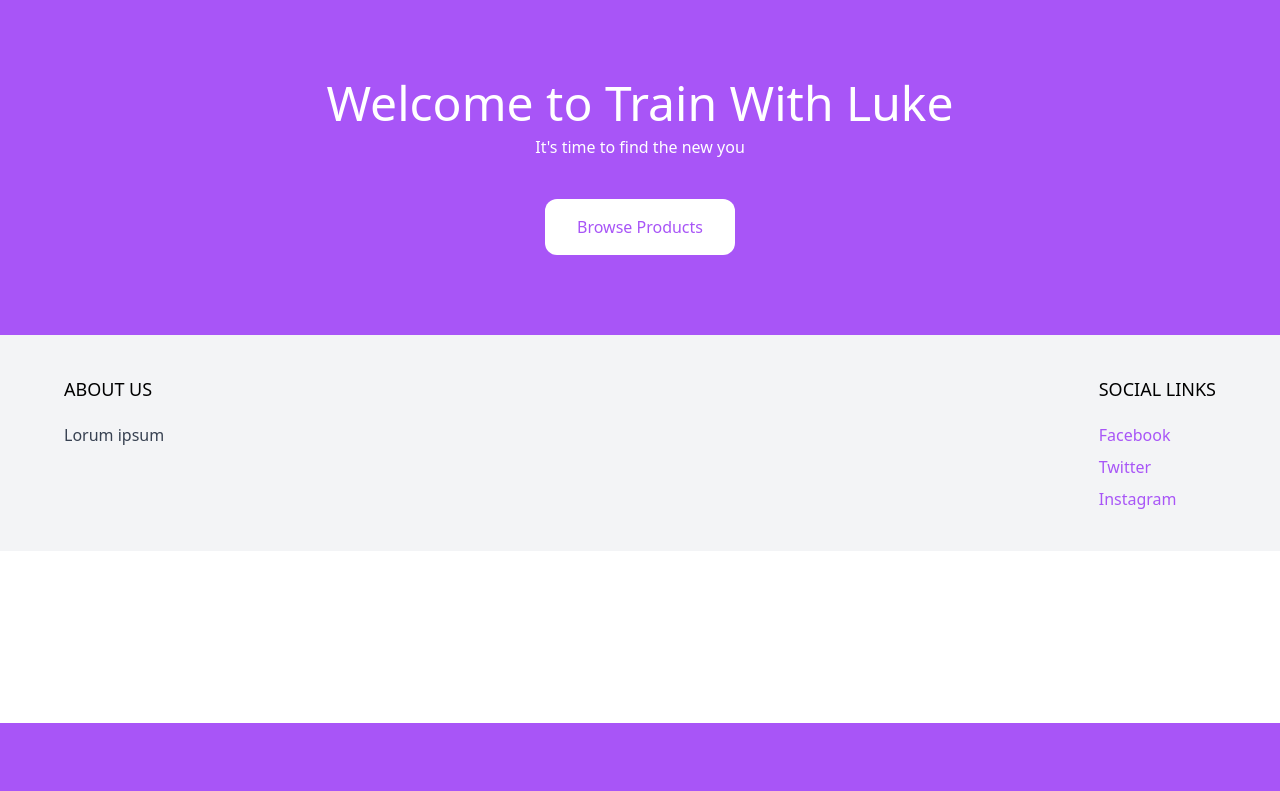
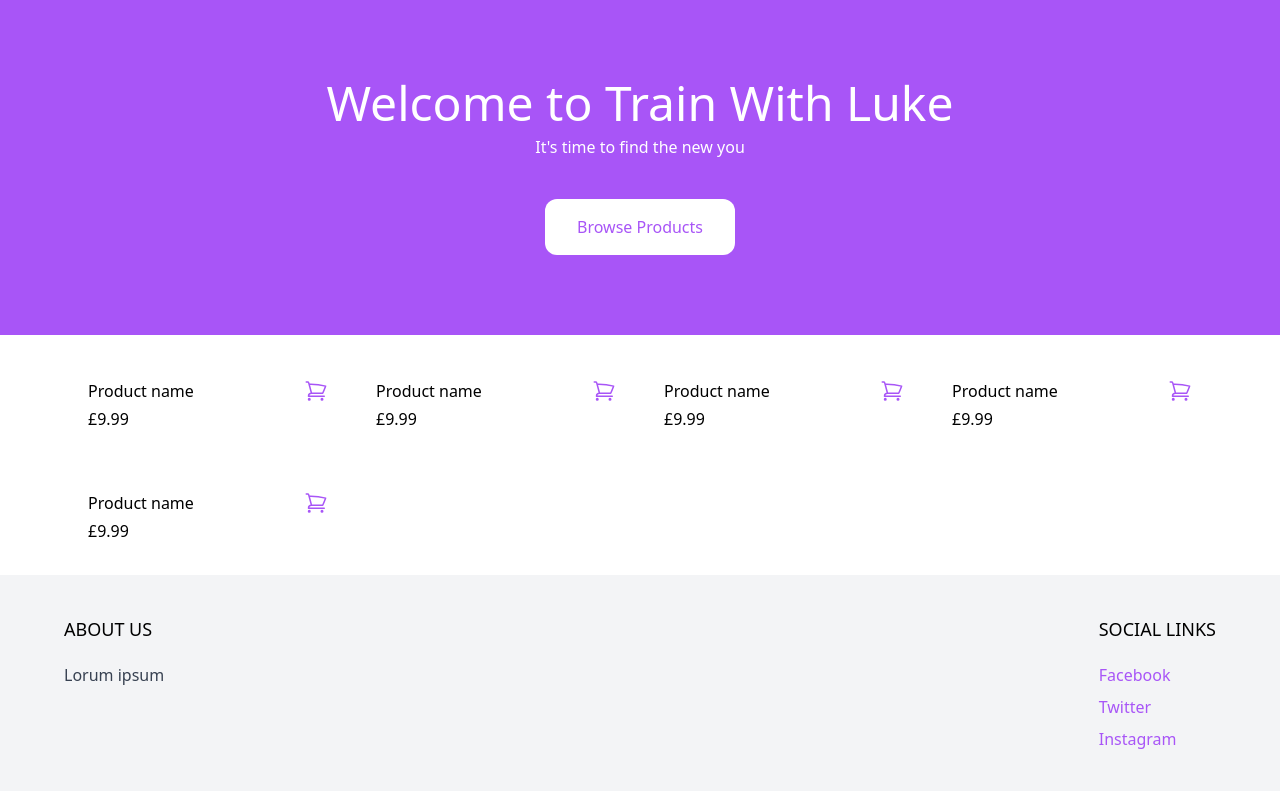
Before and after one commit to Trollope91/milestone-four, a Django app: page / in a window 1280 px wide. Shown: the part 77-868 px from the top of the page. Before the commit the page ends 800 px from the top, so only its background shows below. Run offline with Django 4.2, Linux system fonts and the light colour scheme; some libraries are stand-ins or nearby versions.

Commit message:
Add front page html and products list

```diff
--- a/trainwithluke/core/templates/core/base.html
+++ b/trainwithluke/core/templates/core/base.html
@@ -35,15 +35,8 @@
             </nav>
 
             <main>
-                <header class="px-6 py-10 lg:py-20 bg-purple-500">
-                    <div class="max-w-3xl mx-auto text-center">
-                        <p class="mb-2 text-3xl lg:text-5xl text-white">Welcome to Train With Luke</p>
-
-                        <p class="mb-10 text-white">It's time to find the new you</p>
-
-                        <a href="a" class="inline-block px-8 py-4 rounded-xl bg-white text-purple-500 hover:bg-gray-200">Browse Products</a>
-                    </div>
-
+                {% block content %}
+                {% endblock %}
             </main>
 
     <footer class="bg-gray-100">
--- /dev/null
+++ b/trainwithluke/core/templates/core/frontpage.html
@@ -0,0 +1,101 @@
+{% extends 'core/base.html' %}
+
+{% block content %}
+<header class="px-6 py-10 lg:py-20 bg-purple-500">
+    <div class="max-w-3xl mx-auto text-center">
+        <p class="mb-2 text-3xl lg:text-5xl text-white">Welcome to Train With Luke</p>
+
+        <p class="mb-10 text-white">It's time to find the new you</p>
+
+        <a href="a" class="inline-block px-8 py-4 rounded-xl bg-white text-purple-500 hover:bg-gray-200">Browse Products</a>
+    </div>
+</header>
+
+<div class="max-w-6xl mx-auto py-2 px-6 xl:px-0">
+    <div class="products flex items-center flex-wrap">
+        <div class="w-full md:w-1/3 xl:w-1/4 p-6">
+            <a href "#">
+                <img class="rounded-xl hover-shadow-lg">
+            </a>
+            <div class="pt-3 flex items-center justify-between">
+                <a href="#">Product name</a>
+
+                <a href="#" class="text-purple-500 hover:text-purple-800">
+                    <svg xmlns="http://www.w3.org/2000/svg" class="h-6 w-6" fill="none" viewBox="0 0 24 24" stroke-width="1.5" stroke="currentColor" class="w-6 h-6">
+                        <path stroke-linecap="round" stroke-linejoin="round" d="M2.25 3h1.386c.51 0 .955.343 1.087.835l.383 1.437M7.5 14.25a3 3 0 00-3 3h15.75m-12.75-3h11.218c1.121-2.3 2.1-4.684 2.924-7.138a60.114 60.114 0 00-16.536-1.84M7.5 14.25L5.106 5.272M6 20.25a.75.75 0 11-1.5 0 .75.75 0 011.5 0zm12.75 0a.75.75 0 11-1.5 0 .75.75 0 011.5 0z" />
+                      </svg>
+                </a>
+            </div>
+            <p class="pt-1 text-grey-400">£9.99</p>
+        </div>
+
+        <div class="w-full md:w-1/3 xl:w-1/4 p-6">
+            <a href "#">
+                <img class="rounded-xl hover-shadow-lg">
+            </a>
+            <div class="pt-3 flex items-center justify-between">
+                <a href="#">Product name</a>
+
+                <a href="#" class="text-purple-500 hover:text-purple-800">
+                    <svg xmlns="http://www.w3.org/2000/svg" class="h-6 w-6" fill="none" viewBox="0 0 24 24" stroke-width="1.5" stroke="currentColor" class="w-6 h-6">
+                        <path stroke-linecap="round" stroke-linejoin="round" d="M2.25 3h1.386c.51 0 .955.343 1.087.835l.383 1.437M7.5 14.25a3 3 0 00-3 3h15.75m-12.75-3h11.218c1.121-2.3 2.1-4.684 2.924-7.138a60.114 60.114 0 00-16.536-1.84M7.5 14.25L5.106 5.272M6 20.25a.75.75 0 11-1.5 0 .75.75 0 011.5 0zm12.75 0a.75.75 0 11-1.5 0 .75.75 0 011.5 0z" />
+                      </svg>
+                </a>
+            </div>
+            <p class="pt-1 text-grey-400">£9.99</p>
+        </div>
+
+        <div class="w-full md:w-1/3 xl:w-1/4 p-6">
+            <a href "#">
+                <img class="rounded-xl hover-shadow-lg">
+            </a>
+            <div class="pt-3 flex items-center justify-between">
+                <a href="#">Product name</a>
+
+                <a href="#" class="text-purple-500 hover:text-purple-800">
+                    <svg xmlns="http://www.w3.org/2000/svg" class="h-6 w-6" fill="none" viewBox="0 0 24 24" stroke-width="1.5" stroke="currentColor" class="w-6 h-6">
+                        <path stroke-linecap="round" stroke-linejoin="round" d="M2.25 3h1.386c.51 0 .955.343 1.087.835l.383 1.437M7.5 14.25a3 3 0 00-3 3h15.75m-12.75-3h11.218c1.121-2.3 2.1-4.684 2.924-7.138a60.114 60.114 0 00-16.536-1.84M7.5 14.25L5.106 5.272M6 20.25a.75.75 0 11-1.5 0 .75.75 0 011.5 0zm12.75 0a.75.75 0 11-1.5 0 .75.75 0 011.5 0z" />
+                      </svg>
+                </a>
+            </div>
+            <p class="pt-1 text-grey-400">£9.99</p>
+        </div>
+
+        <div class="w-full md:w-1/3 xl:w-1/4 p-6">
+            <a href "#">
+                <img class="rounded-xl hover-shadow-lg">
+            </a>
+            <div class="pt-3 flex items-center justify-between">
+                <a href="#">Product name</a>
+
+                <a href="#" class="text-purple-500 hover:text-purple-800">
+                    <svg xmlns="http://www.w3.org/2000/svg" class="h-6 w-6" fill="none" viewBox="0 0 24 24" stroke-width="1.5" stroke="currentColor" class="w-6 h-6">
+                        <path stroke-linecap="round" stroke-linejoin="round" d="M2.25 3h1.386c.51 0 .955.343 1.087.835l.383 1.437M7.5 14.25a3 3 0 00-3 3h15.75m-12.75-3h11.218c1.121-2.3 2.1-4.684 2.924-7.138a60.114 60.114 0 00-16.536-1.84M7.5 14.25L5.106 5.272M6 20.25a.75.75 0 11-1.5 0 .75.75 0 011.5 0zm12.75 0a.75.75 0 11-1.5 0 .75.75 0 011.5 0z" />
+                      </svg>
+                </a>
+            </div>
+            <p class="pt-1 text-grey-400">£9.99</p>
+        </div>
+
+        <div class="w-full md:w-1/3 xl:w-1/4 p-6">
+            <a href "#">
+                <img class="rounded-xl hover-shadow-lg">
+            </a>
+            <div class="pt-3 flex items-center justify-between">
+                <a href="#">Product name</a>
+
+                <a href="#" class="text-purple-500 hover:text-purple-800">
+                    <svg xmlns="http://www.w3.org/2000/svg" class="h-6 w-6" fill="none" viewBox="0 0 24 24" stroke-width="1.5" stroke="currentColor" class="w-6 h-6">
+                        <path stroke-linecap="round" stroke-linejoin="round" d="M2.25 3h1.386c.51 0 .955.343 1.087.835l.383 1.437M7.5 14.25a3 3 0 00-3 3h15.75m-12.75-3h11.218c1.121-2.3 2.1-4.684 2.924-7.138a60.114 60.114 0 00-16.536-1.84M7.5 14.25L5.106 5.272M6 20.25a.75.75 0 11-1.5 0 .75.75 0 011.5 0zm12.75 0a.75.75 0 11-1.5 0 .75.75 0 011.5 0z" />
+                      </svg>
+                </a>
+            </div>
+            <p class="pt-1 text-grey-400">£9.99</p>
+        </div>
+
+    </div>
+</div>
+
+
+
+{% endblock %}
--- a/trainwithluke/core/views.py
+++ b/trainwithluke/core/views.py
@@ -1,4 +1,4 @@
 from django.shortcuts import render
 
 def frontpage(request):
-    return render(request, 'core/base.html')
+    return render(request, 'core/frontpage.html')
```
